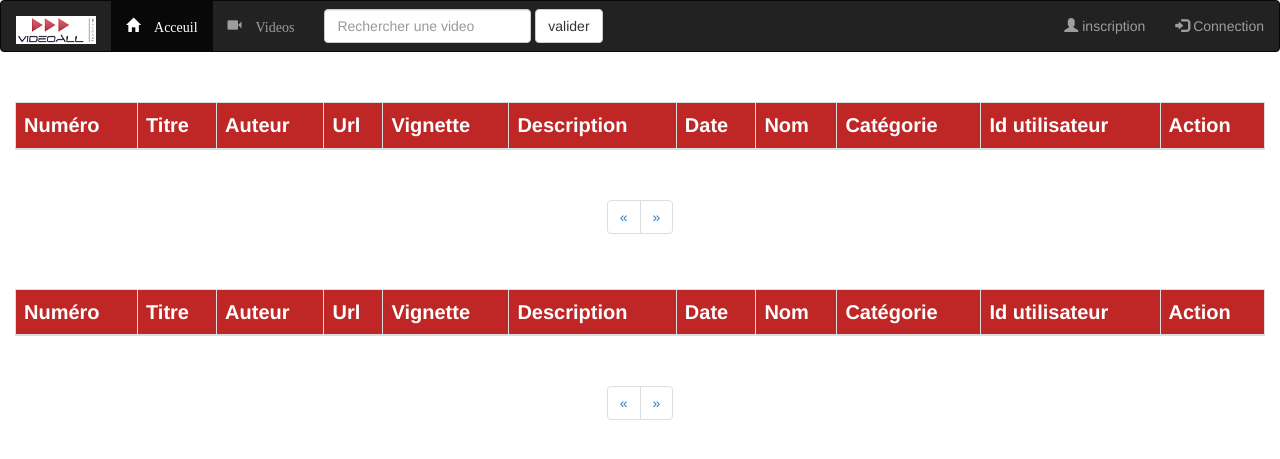
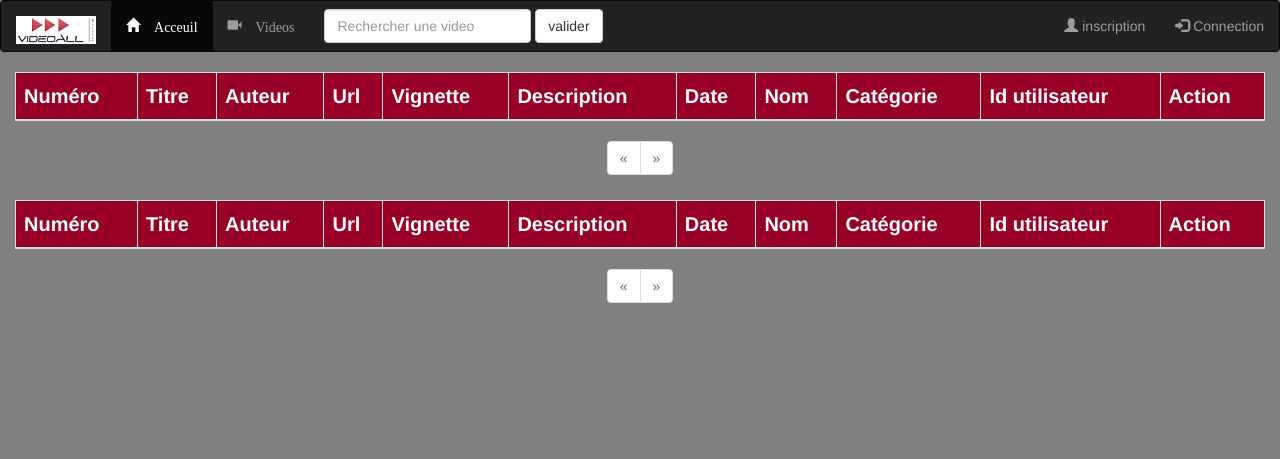
Before and after one commit to thibaut88/bac, a PHP site: page /admin/pages/publications.php in a window 1280 px wide. Shown: the top 459 px of the page. Run offline with PHP 8.4, Linux system fonts and the light colour scheme; data that the repository does not hold is empty; some libraries are stand-ins or nearby versions.

Commit message:
add css publications

```diff
--- a/admin/css/publications.css
+++ b/admin/css/publications.css
@@ -1,40 +1,29 @@
-div#videosOn thead{
 
+div#videosOn tr th, div#videosOff tr th{
 	background:rgba(180,0,0,0.85);
 	color:white;
 	font-weight:bold;
 	font-size:20px;
-	line-height:30px;
+	height:30px!important;
+	line-height:30px!important;
+}
+
+div#videosOff table, div#videosOn table{
+	width:100%;
+	max-width:1700px;
+	margin-top:50px;
+	margin-bottom:50px;
+	margin:auto;
 
 
 
 }
-div#videosOn thead td{
-
-	height:30px;
+td{
+	background:red;
 }
-
-div#videosOff thead{
-
-	background:rgba(180,0,0,0.85);
-	color:white;
-	font-weight:bold;
-	font-size:20px;
-	line-height:30px;
-
-
-
+body{
+	background:grey;
 }
-div#videosOff thead td{
-
-	height:30px;
+table{
+	background:blue!important;
 }
-
-div#videosOff table, div#videosOn table{
-	max-width:1700px;
-	margin:auto;
-	margin-top:30px;
-	margin-bottom:30px;
-
-
-}
```
